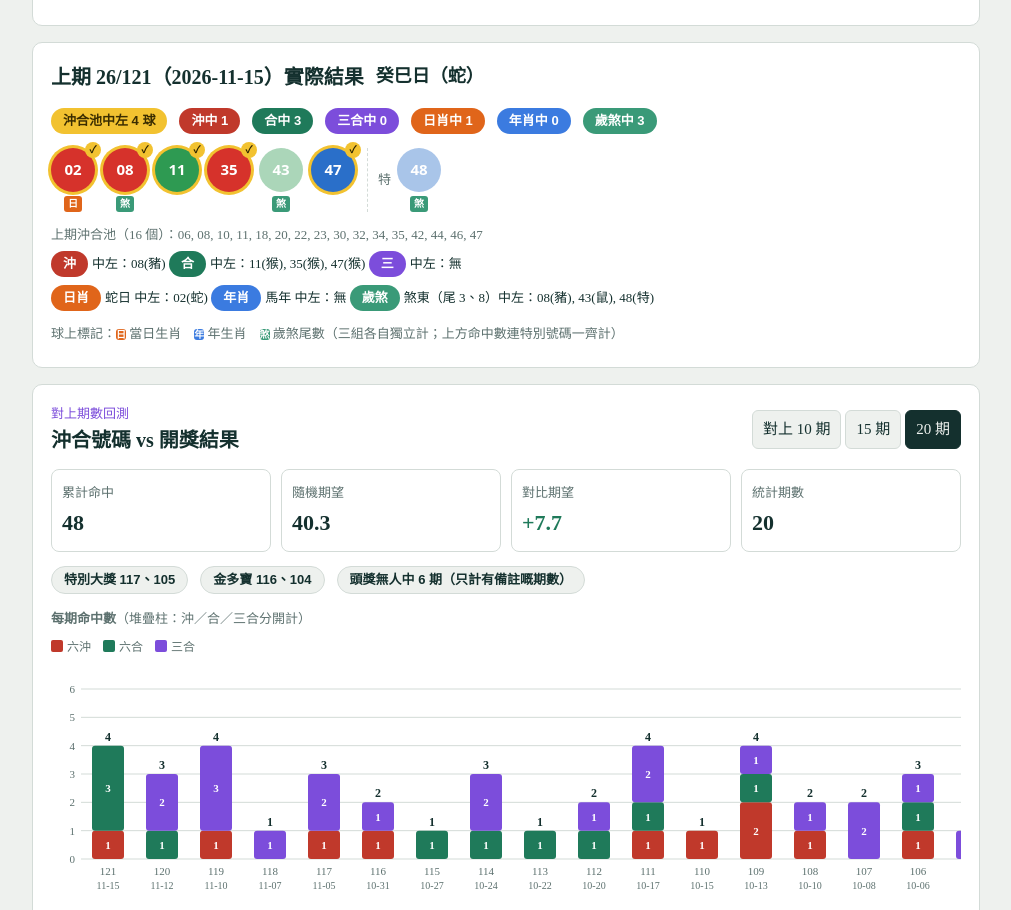
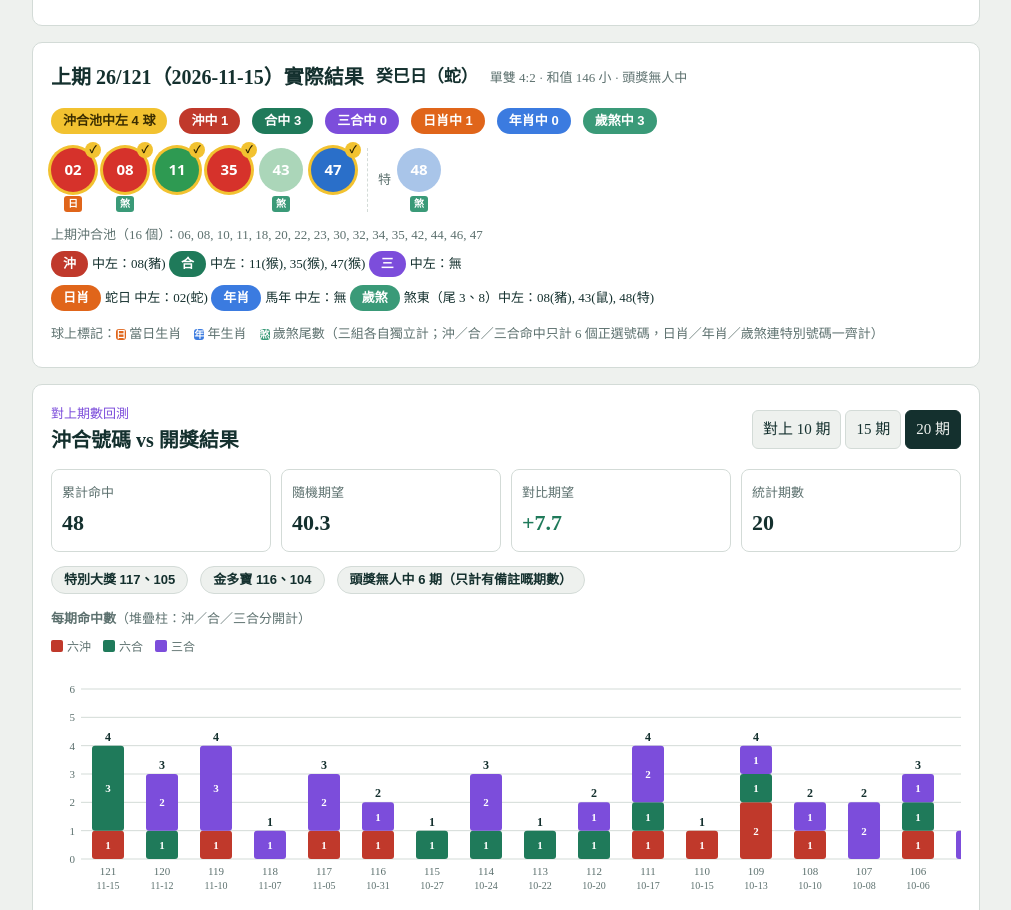
Before and after one commit to andyw1112/Mark6, a plain HTML site: page index.html in a window 1280 px wide. Shown: the part 1050-1960 px from the top of the page, without its empty margins (134-1145 px from the left). Drawn offline with Linux system fonts and the light colour scheme.

Commit message:
Add files via upload

```diff
--- a/index.html
+++ b/index.html
@@ -78,6 +78,8 @@ td .balls .n.L{width:34px;height:34px;font-size:13px}
 .pill{display:inline-block;background:#fbeeb8;color:#5b4300;border:1px solid #e8cf6a;border-radius:6px;padding:0 8px;font-weight:700}
 .pstat{font-size:12px;color:var(--mut);margin:2px 0 6px}.pstat strong{color:var(--ink)}
 .nx{display:flex;flex-wrap:wrap;gap:10px 32px;margin-top:6px}.nx div{display:flex;flex-direction:column}.nx strong{font-size:20px}
+.rcard{border:1px solid var(--ln);border-radius:10px;padding:12px 14px;margin:12px 0}.rcard .n.L{width:38px;height:38px;font-size:14px}
+.rb{min-width:500px}.rb .n.L{width:38px;height:38px;font-size:14px}.tbl2 td{vertical-align:top}.tbl2 td.num{vertical-align:middle}
 .disc{font-size:12px;color:var(--mut);border-top:1px solid var(--ln);padding-top:14px;margin-top:24px}
 </style>
 </head>
@@ -257,21 +259,26 @@ function heroStats(){
   if(!rows.length){ids.forEach(function(a){$(a[0]).textContent="輸入開獎資料後會顯示近期命中率"});return}
   var res=rows.slice(0,20).map(function(r,i){return calc(r,i)});
   ids.forEach(function(a){stat($(a[0]),res,a[1],a[2])})}
+function rbody(x,top){
+  var r=x.r,sh=x.sg;
+  function tg(n){var t="";if(x.D.indexOf(n)>-1)t+='<em class="tk d">日</em>';if(x.Y.indexOf(n)>-1)t+='<em class="tk y">年</em>';if(x.SN.indexOf(n)>-1)t+='<em class="tk s">煞</em>';return '<span class="tg">'+t+'</span>'}
+  function ball(n){var on=x.P.all.indexOf(n)>-1||x.D.indexOf(n)>-1||x.Y.indexOf(n)>-1;return '<span class="bw">'+B(n,{L:1,rg:on?"g":"",ck:on,dim:!on})+tg(n)+'</span>'}
+  function lst(a,sp){return a.length?a.map(function(n){return pad(n)+'('+(sp&&n===r.sp?'特':zo(n))+')'}).join(", "):"無"}
+  return '<div class="rowb" style="margin-top:0">'+r.b.map(ball).join("")+'<span class="sp"><span class="small">特</span>'+ball(r.sp)+'</span></div>'
+  +'<div class="ln small">'+(top?'上期':'')+'沖合池（'+x.P.all.length+' 個）：'+x.P.all.map(pad).join(", ")+'</div>'
+  +'<div class="ln"><span class="chip c">沖</span>中左：'+lst(x.c)+' <span class="chip h">合</span>中左：'+lst(x.h)+' <span class="chip s">三</span>中左：'+lst(x.s)+'</div>'
+  +'<div class="ln"><span class="chip d">日肖</span>'+Z[x.pl.br]+'日 中左：'+lst(x.day7)+' <span class="chip y">年肖</span>'+Z[yearOf()]+'年 中左：'+lst(x.yr7)+' <span class="chip k">歲煞</span>煞'+sh.d+'（尾 '+sh.t.join("、")+'）中左：'+lst(x.sha7,1)+'</div>'}
+function rc(x){
+  var r=x.r;
+  var odd=r.b.filter(function(n){return n%2}).length,sum=r.b.reduce(function(p,q){return p+q},0);
+  return '<div class="row"><h2 style="margin:0">上期 '+r.iss+'（'+r.date+'）實際結果</h2><span style="font-size:17px;font-weight:700">'+x.pl.txt+'日（'+Z[x.pl.br]+'）</span><span class="small">單雙 '+odd+':'+(6-odd)+' · 和值 '+sum+(sum<150?' 小':' 大')+(r.note?' · '+r.note:'')+'</span></div>'
+  +'<div class="rowb"><span class="chip g">沖合池中左 '+x.all.length+' 球</span><span class="chip c">沖中 '+x.c.length+'</span><span class="chip h">合中 '+x.h.length+'</span><span class="chip s">三合中 '+x.s.length+'</span><span class="chip d">日肖中 '+x.day7.length+'</span><span class="chip y">年肖中 '+x.yr7.length+'</span><span class="chip k">歲煞中 '+x.sha7.length+'</span></div>'
+  +rbody(x,true)}
+var LEGEND='<div class="ln small" style="margin-top:10px">球上標記：<em class="tk d">日</em> 當日生肖　<em class="tk y">年</em> 年生肖　<em class="tk s">煞</em> 歲煞尾數（三組各自獨立計；沖／合／三合命中只計 6 個正選號碼，日肖／年肖／歲煞連特別號碼一齊計）</div>';
 function lastRes(){
   var el=$("lastcard");
   if(!rows.length){el.innerHTML='<h2>上期實際結果</h2><p class="small">喺下面輸入開獎資料後撳「分析」，就會顯示上期結果同命中分析。</p>';return}
-  var x=calc(rows[0],0),r=x.r;
-  function tg(n){var t="";if(x.D.indexOf(n)>-1)t+='<em class="tk d">日</em>';if(x.Y.indexOf(n)>-1)t+='<em class="tk y">年</em>';if(x.SN.indexOf(n)>-1)t+='<em class="tk s">煞</em>';return '<span class="tg">'+t+'</span>'}
-  function ball(n){var on=x.P.all.indexOf(n)>-1||x.D.indexOf(n)>-1||x.Y.indexOf(n)>-1;return '<span class="bw">'+B(n,{L:1,rg:on?"g":"",ck:on,dim:!on})+tg(n)+'</span>'}
-  function lst(a,sp){return a.length?a.map(function(n){return pad(n)+'('+(sp&&n===r.sp?'特':zo(n))+')'}).join(", "):"無"}
-  var sh=x.sg;
-  el.innerHTML='<div class="row"><h2 style="margin:0">上期 '+r.iss+'（'+r.date+'）實際結果</h2><span style="font-size:18px;font-weight:700">'+x.pl.txt+'日（'+Z[x.pl.br]+'）</span></div>'
-  +'<div class="rowb"><span class="chip g">沖合池中左 '+x.all.length+' 球</span><span class="chip c">沖中 '+x.c.length+'</span><span class="chip h">合中 '+x.h.length+'</span><span class="chip s">三合中 '+x.s.length+'</span><span class="chip d">日肖中 '+x.day7.length+'</span><span class="chip y">年肖中 '+x.yr7.length+'</span><span class="chip k">歲煞中 '+x.sha7.length+'</span></div>'
-  +'<div class="rowb">'+r.b.map(ball).join("")+'<span class="sp"><span class="small">特</span>'+ball(r.sp)+'</span></div>'
-  +'<div class="ln small">上期沖合池（'+x.P.all.length+' 個）：'+x.P.all.map(pad).join(", ")+'</div>'
-  +'<div class="ln"><span class="chip c">沖</span>中左：'+lst(x.c)+' <span class="chip h">合</span>中左：'+lst(x.h)+' <span class="chip s">三</span>中左：'+lst(x.s)+'</div>'
-  +'<div class="ln"><span class="chip d">日肖</span>'+Z[x.pl.br]+'日 中左：'+lst(x.day7)+' <span class="chip y">年肖</span>'+Z[yearOf()]+'年 中左：'+lst(x.yr7)+' <span class="chip k">歲煞</span>煞'+sh.d+'（尾 '+sh.t.join("、")+'）中左：'+lst(x.sha7,1)+'</div>'
-  +'<div class="ln small" style="margin-top:10px">球上標記：<em class="tk d">日</em> 當日生肖　<em class="tk y">年</em> 年生肖　<em class="tk s">煞</em> 歲煞尾數（三組各自獨立計；上方命中數連特別號碼一齊計）</div>'}
+  el.innerHTML=rc(calc(rows[0],0))+LEGEND}
 function chart(res){
   var n=res.length,W=54,L=30,T=24,PH=170,Bm=40,w=L+n*W+8,H=T+PH+Bm,mx=6;
   res.forEach(function(x){mx=Math.max(mx,x.all.length,Math.ceil(x.exp))});
@@ -306,17 +313,14 @@ function backtest(){
   h+='<div class="small"><strong>每期命中數</strong>（堆疊柱：沖／合／三合分開計）</div>';
   h+='<div class="lg"><span><i style="background:var(--chong)"></i>六沖</span><span><i style="background:var(--he)"></i>六合</span><span><i style="background:var(--san)"></i>三合</span></div>';
   h+=chart(res);
-  h+='<div class="ts" id="ts"><div id="tsi"></div></div><div class="tw" id="tw2"><table class="tbl2"><thead><tr><th>#</th><th>期數</th><th>開獎日</th><th>日柱</th><th>沖合號碼池</th><th>池大小</th><th>開獎號碼</th><th>單雙／和值</th><th>頭獎／金多寶</th><th>沖中</th><th>合中</th><th>三中</th><th>煞尾中</th><th>日肖中</th><th>年肖中</th><th>合計中左</th><th>隨機期望</th><th>對比期望</th></tr></thead><tbody>';
+  h+='<div class="ts" id="ts"><div id="tsi"></div></div><div class="tw" id="tw2"><table class="tbl2"><thead><tr><th>#</th><th>期數</th><th>開獎日</th><th>日柱</th><th>沖合號碼池／開獎號碼</th><th>單雙／和值</th><th>頭獎／金多寶</th><th>沖中</th><th>合中</th><th>三中</th><th>煞尾中</th><th>日肖中</th><th>年肖中</th><th>合計中左</th><th>隨機期望</th><th>對比期望</th></tr></thead><tbody>';
   res.forEach(function(x,i){
-    var r=x.r,wd=WD[new Date(+r.date.slice(0,4),+r.date.slice(5,7)-1,+r.date.slice(8)).getDay()],odd=r.b.filter(function(n){return n%2}).length,sum=r.b.reduce(function(a,b){return a+b},0),df=x.all.length-x.exp;
-    function grp(l,c,a,k){return a.length?'<div class="gp"><b class="cl" style="color:var(--'+c+')">'+l+'</b>'+a.map(function(n){return B(n,{rg:k})}).join("")+'</div>':''}
-    function ball(n){var ip=x.P.all.indexOf(n)>-1;return B(n,{L:1,rg:ip?"g":"",ck:ip,dim:!ip})}
-    h+='<tr><td>'+(i+1)+'</td><td><strong>'+r.iss+'</strong></td><td>'+r.date+'（'+wd+'）</td><td><span class="pill">'+x.pl.txt+'</span> '+Z[x.pl.br]+'日</td>'
-    +'<td class="pc"><div class="balls" style="display:block">'+grp("沖","chong",x.P.c.n,"c")+grp("合","he",x.P.h.n,"h")+($("san").checked?grp("三","san",x.P.s.n,"s"):"")+'</div></td><td>'+x.P.all.length+'</td>'
-    +'<td><div class="balls" style="gap:6px;align-items:center;max-width:300px">'+r.b.map(ball).join("")+'<span class="sp"><span class="small">特</span>'+B(r.sp,{L:1,dim:1})+'</span></div></td>'
+    var r=x.r,wd=WD[new Date(+r.date.slice(0,4),+r.date.slice(5,7)-1,+r.date.slice(8)).getDay()],odd=r.b.filter(function(n){return n%2}).length,sum=r.b.reduce(function(p,q){return p+q},0),df=x.all.length-x.exp;
+    h+='<tr><td>'+(i+1)+'</td><td><strong>'+r.iss+'</strong></td><td>'+r.date+'（'+wd+'）</td><td><span class="pill">'+x.pl.txt+'</span><div>'+Z[x.pl.br]+'日</div></td>'
+    +'<td class="rb">'+rbody(x)+'</td>'
     +'<td><strong style="color:var(--chong)">'+odd+'</strong>:<strong style="color:var(--b)">'+(6-odd)+'</strong><div class="small">'+sum+(sum<150?" 小":" 大")+'</div></td><td class="small">'+(r.note||"—")+'</td>'
     +'<td class="num neg">'+x.c.length+'</td><td class="num pos">'+x.h.length+'</td><td class="num" style="color:var(--san)">'+x.s.length+'</td><td class="num">'+x.sha.length+'</td><td class="num">'+x.day.length+'</td><td class="num">'+x.yr.length+'</td><td class="num">'+x.all.length+'</td><td class="num small">'+x.exp.toFixed(1)+'</td><td class="num '+(df>=0?"pos":"neg")+'">'+(df>=0?"+":"")+df.toFixed(1)+'</td></tr>'});
-  h+='</tbody></table></div><p class="small">池大小視乎「加三合」及生肖年設定；歲煞尾：申子辰日煞南（2、7）、巳酉丑日煞東（3、8）、寅午戌日煞北（1、6）、亥卯未日煞西（4、9）。回測表同圖只計 6 個正選號碼（唔計特別號碼），隨機期望＝池大小 × 6 ÷ 49；上期結果卡嘅日肖／年肖／歲煞連特別號碼一齊計。</p>';
+  h+='</tbody></table></div>'+LEGEND+'<p class="small">歲煞尾：申子辰日煞南（2、7）、巳酉丑日煞東（3、8）、寅午戌日煞北（1、6）、亥卯未日煞西（4、9）。池大小視乎「加三合」及生肖年設定。表入面嘅沖中／合中／三中／煞尾中／日肖中／年肖中只計 6 個正選號碼；隨機期望＝池大小 × 6 ÷ 49。</p>';
   el.innerHTML=h;var a=$("ts"),t=$("tw2");$("tsi").style.width=t.scrollWidth+"px";a.onscroll=function(){t.scrollLeft=a.scrollLeft};t.onscroll=function(){a.scrollLeft=t.scrollLeft}}
 // init
 var ys="";for(var i=0;i<12;i++)ys+='<option value="'+i+'">'+Z[i]+'年</option>';$("year").innerHTML=ys;$("year").value=6;
```
